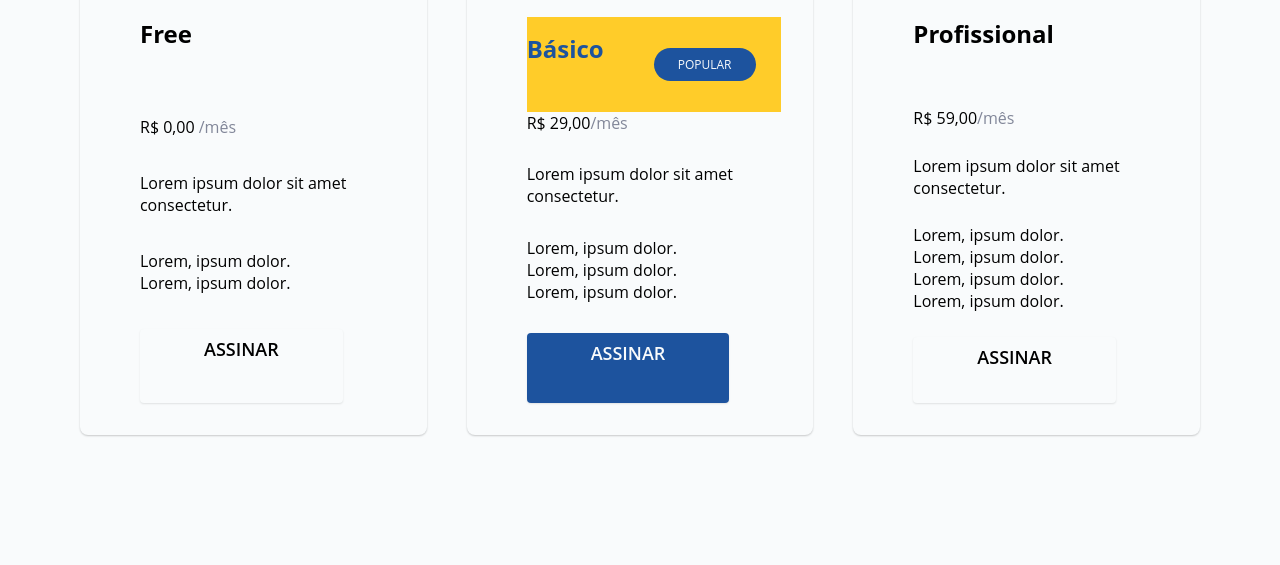
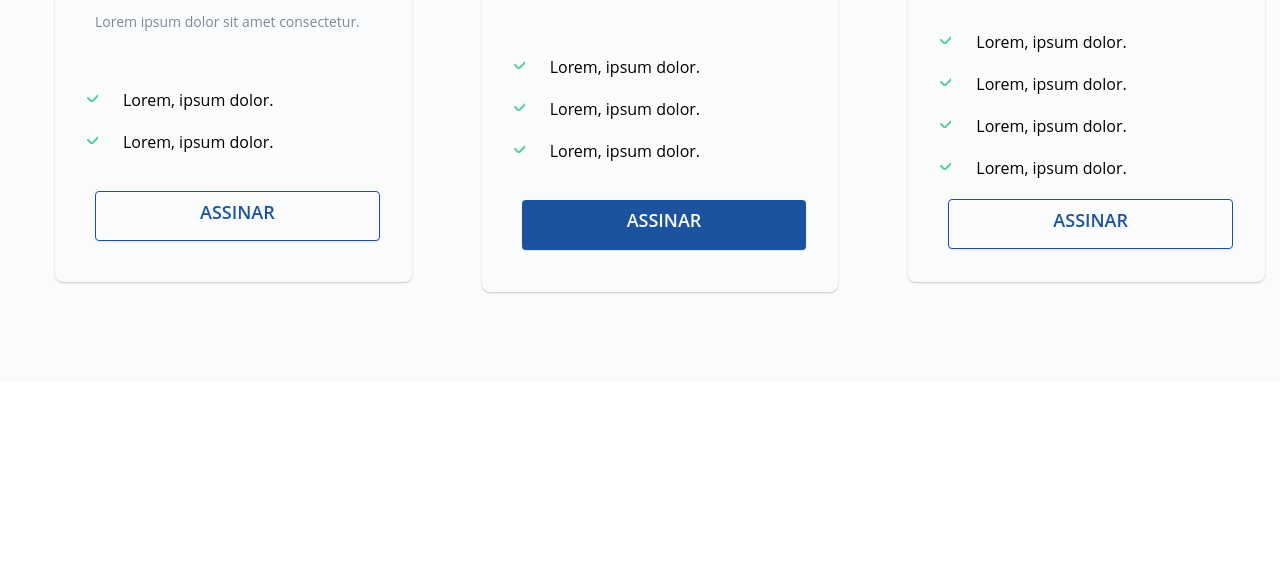
Before and after one commit to Noellyalbus/Pricing-table, a plain HTML site: page index.html in a window 1280 px wide. Shown: the part 715-1280 px from the top of the page. After the commit the page ends 1097 px from the top, so only its background shows below. Drawn offline with Linux system fonts and the light colour scheme.

Commit message:
Add files via upload

```diff
--- a/css/style.css
+++ b/css/style.css
@@ -4,6 +4,10 @@
     box-sizing: border-box;
     text-decoration: none;
     font-family: 'Open sans',sans-serif;
+ }
+
+ body{
+    background: linear-gradient(to bottom,var(--blue) 60%,var(--blue) 60%, var(--page-background) 50%, var(--page-background)50%);
  }
 
 /* Cores do site */
@@ -14,16 +18,11 @@
     --page-background: #f9fbfc;
 }
 
-body{
-    background-color: var(--page-background);
-    width: 100vw;
-    height: 100vw;
-}
 
 /* componentes do site */
 .container{
     box-sizing: border-box;
-    max-width: 1200px;
+    width: 100vw;
     padding-left: 20px;
     padding-right: 20px;
     margin-left: auto;
@@ -31,20 +30,23 @@ body{
 }
 
 .btn{
-    display: inline-block;
+    height: 50px;
+    display: block;
     padding: 8px 64px;
     background: var(--page-background);
     border-radius: 4px;
     box-shadow: 0 1px 2px rgba(0, 0, 0, 0.1);
     text-transform: uppercase;
-    color: #000;
+    color: var(--blue);
     font: 600 1.125rem/1.35 'Open sans', sans-serif;
-    max-width: max-content;
-    border: none;
+    border: 1px solid var(--blue);
+    transition: 0.4s;
+    text-align: center;
 }
 
 .btn-b{
-    display: inline-block;
+    height: 50px;
+    display: block;
     padding: 8px 64px;
     background: var(--blue);
     border-radius: 4px;
@@ -52,13 +54,12 @@ body{
     text-transform: uppercase;
     color: var(--page-background);
     font: 600 1.125rem/1.35 'Open sans', sans-serif;
-    max-width: max-content;
-    border: none;
+    transition: 0.4s;
+    text-align: center;
 }
 
 .titulo{
-    width: 100%;
-    height: 50vw;
+    width: 100vw;
     padding-top: 100px;
     display: flex;
     flex-direction: column;
@@ -69,38 +70,82 @@ body{
 }
 
 .titulo h1{
-    font: 600 2rem/1.35 'Open sans', sans-serif;
-    margin-bottom: 15px;
+    padding: 50px 0;
+    font: 700 3rem/1.35 'Open sans', sans-serif;
 }
 
 .pricing-table{
-    padding-top: 60px;
+    max-width: 100vw;
     padding-bottom: 60px;
-    display: grid;
-    grid-template-columns: repeat(3,1fr);
+    display: flex;
     gap: 40px;
     align-items: center;
+    justify-content: center;
 }
 
 .card-item{
-    height: 450px;
-    padding: 32px 32px 32px 60px;
+    padding: 32px 32px 32px 40px;
+    margin: 30px 15px;
     display: grid;
     grid-template-columns: 1fr;
+    align-items: center;
     background: var(--page-background);
     box-shadow: 0px 1px 2px rgba(0, 0, 0, 0.2);
     border-radius: 8px;
 }
 
-.card-item h2{
-    padding-bottom: 32px;
+#free.card-item{
+    height: 470px;
+    width: 420px;
+}
+
+#basic.card-item{
+    height: 490px;
+    width: 420px;
+}
+
+#pro.card-item{
+    height: 470px;
+    width: 420px;
+}
+
+.card-item .card-title h2{
+    font-size: 22px;
+    margin-bottom: 20px;
+}
+
+.card-item .pricing{
+    margin-bottom: 10px;
+    font-weight: 600;
+    font-size: 2rem;
+}
+
+.card-item .price-unidade{
+    font-size: 0.95rem;
+}
+
+
+.card-item .info{
+    font-size: 1rem;
+    color: var(--gray);
+}
+
+.card-item p{
+    margin: 20px 0;
+    color: var(--gray);
+    font-size: 14px;
+    line-height: 1.5;
 }
 
 .card-item .card-b{
+    margin: -30px 0px 10px -30px;
+    margin-bottom: 20px;
     display: flex;
     align-items: center;
-    gap: 50px;
-    background-color: var(--yellow);
+    gap: 60px;
+    padding: 0px 4px;
+    background: var(--yellow);
+    border-radius: 8px 8px 0 0;
 }
 
 .card-item .card-b h2{
@@ -121,18 +166,35 @@ body{
     transition: 0.5s ease;
 }
 
-.card-item .info{
-    color: var(--gray);
-}
 
 .card-item ul{
+    text-align: left;
     list-style: none;
 }
 
+.card-item ul li{
+    margin: 20px 0;
+    display: flex;
+    gap: 15px;
+}
+
 .card-item ul li::before{
-    content: " ";
-    width: 8px;
-    height: 14px;
-    background: url(../../img/check.svg);
-    left: 16px;
+    content: '';
+    display: inline-block;
+    width: 13px;
+    height: 13px;
+    background: url(../img/check.svg);
+    left: -10px;
+    position: relative;
 }
+
+.card-item .btn:hover{
+    background-color: var(--blue);
+    color: var(--page-background);
+}
+
+.card-item .btn-b:hover{
+    background-color: var(--page-background);
+    color: var(--blue);
+    border: 1px solid var(--blue);
+}
--- a/index.html
+++ b/index.html
@@ -14,12 +14,12 @@
     </header>
 
     <div class="pricing-table container">
-        <div class="card-item">
+        <div id="free" class="card-item">
            <div class="card-title">
             <h2>Free</h2>
            </div>
 
-            <span>R$ 0<span>,00</span> <span class="info">/mês</span></span>
+            <span class="pricing">R$ 0<span class="price-unidade">,00</span> <span class="info">/mês</span></span>
             <p>Lorem ipsum dolor sit amet consectetur.</p>
 
             <ul>
@@ -29,12 +29,12 @@
             <a href="" class="btn">Assinar</a>
         </div>
 
-        <div class="card-item">
+        <div id="basic" class="card-item">
             <div class="card-b">
                 <h2>Básico</h2>
                 <span>popular</span>
             </div>
-            <span>R$ 29<span>,00</span><span class="info">/mês</span></span>
+            <span class="pricing">R$ 29<span class="price-unidade">,00</span> <span class="info">/mês</span></span>
             <p>Lorem ipsum dolor sit amet consectetur.</p>
 
             <ul>
@@ -45,12 +45,12 @@
             <a href="" class="btn-b">Assinar</a>
         </div>
 
-        <div class="card-item">
+        <div id="pro" class="card-item">
             <div class="card-title">
                 <h2>Profissional</h2>
             </div>
 
-            <span>R$ 59<span>,00</span><span class="info">/mês</span></span>
+            <span class="pricing">R$ 59<span class="price-unidade">,00</span> <span class="info">/mês</span></span>
             <p>Lorem ipsum dolor sit amet consectetur.</p>
 
             <ul>
```
